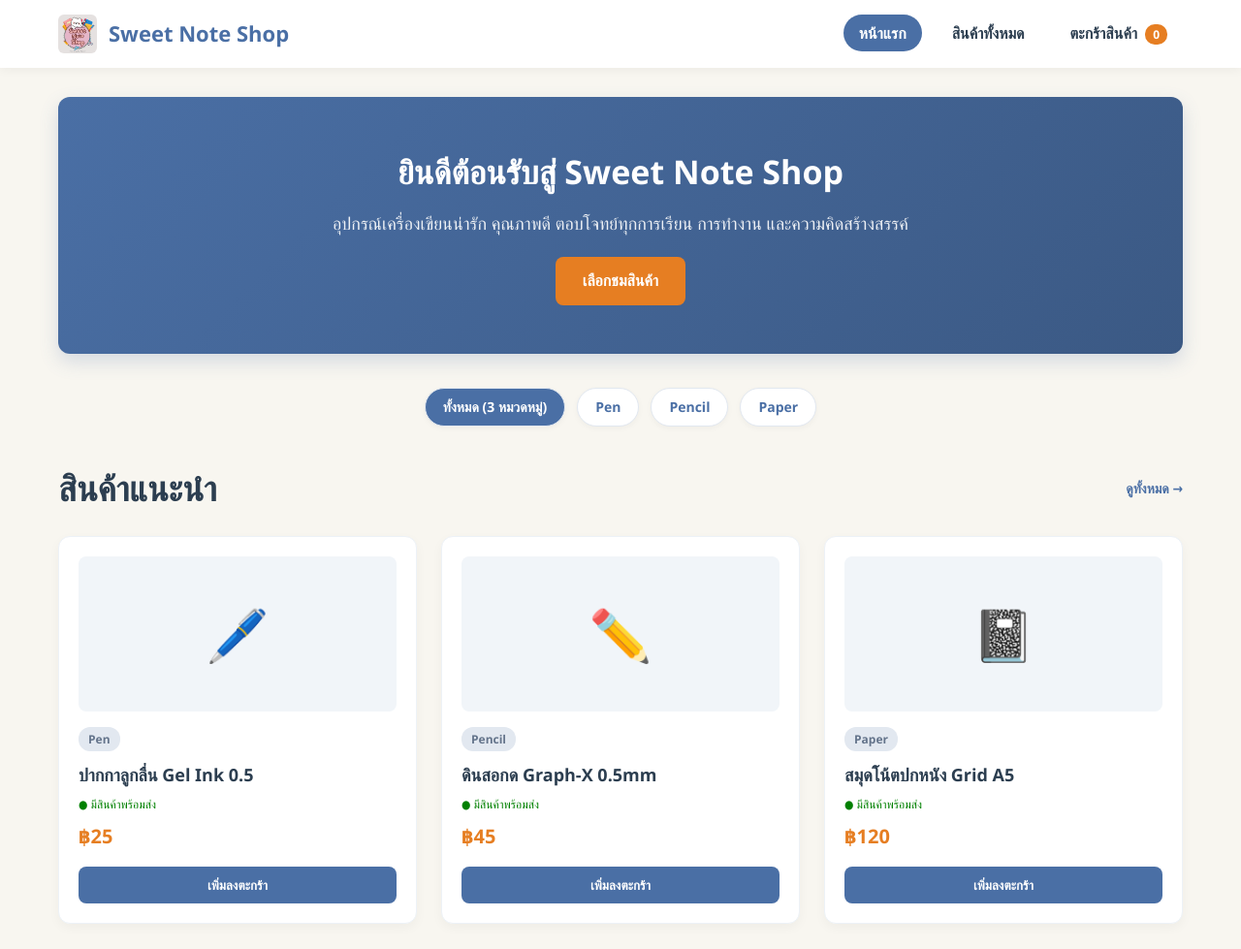
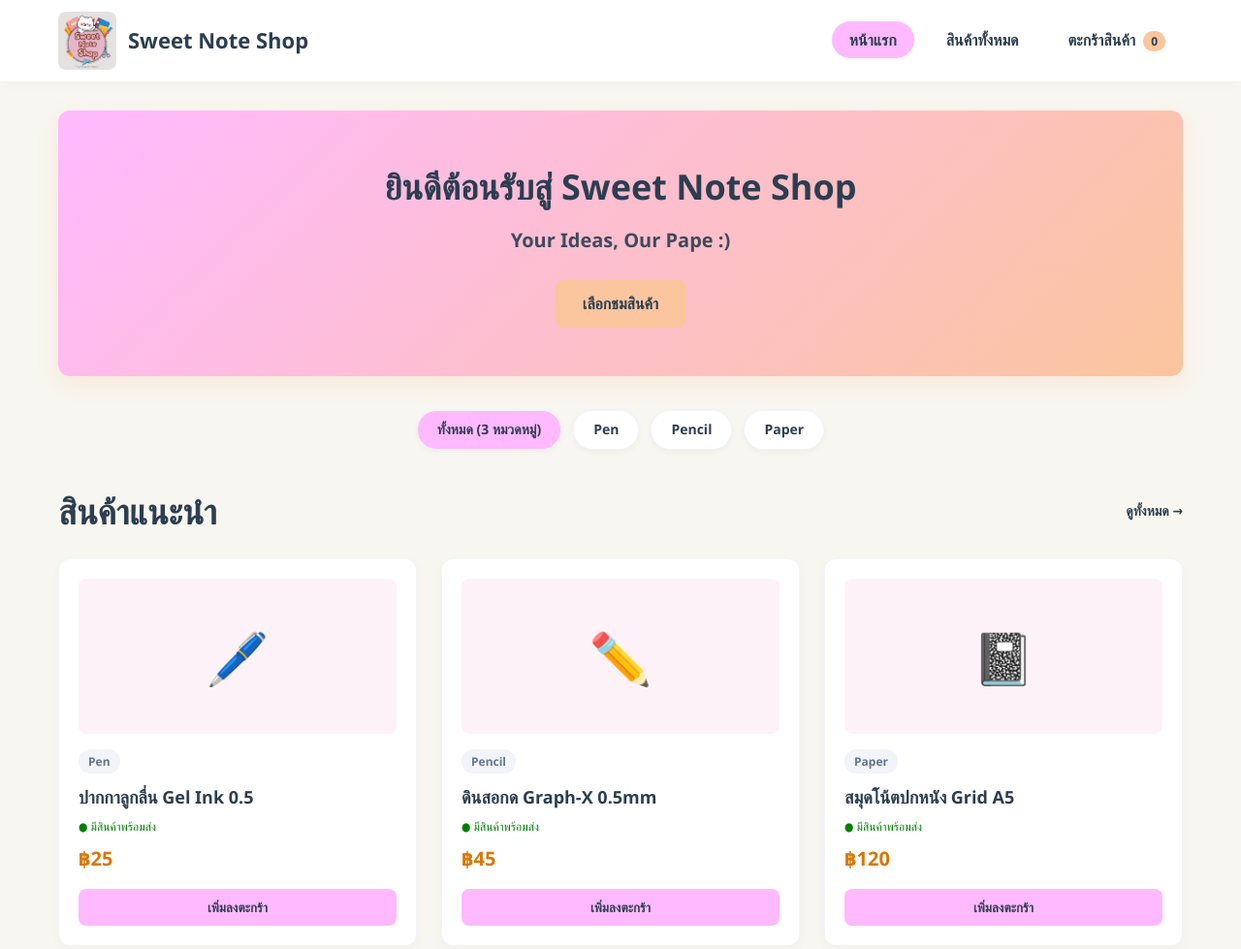
Before and after one commit to chatwimolfloyd-ai/stationery-discrete-app, a plain HTML site: page index.html in a window 1280 px wide. Shown: the whole page at 97% size. Drawn offline with Linux system fonts and the light colour scheme.

Commit message:
Add files via upload

```diff
--- a/index.html
+++ b/index.html
@@ -9,10 +9,9 @@
         :root {
             --bg-color: #f8f6f0;       /* สีครีมพาสเทล */
             --card-bg: #ffffff;        /* สีขาว */
-            --primary: #4a6fa5;        /* สีน้ำเงินกรมท่าพาสเทล */
-            --primary-dark: #3b5984;   /* สีน้ำเงินเข้ม */
-            --accent: #e67e22;         /* สีส้มพาสเทล */
-            --text-color: #2c3e50;     /* สีเทาเข้ม */
+            --primary-pink: #FFB9FF;   /* ชมพูพาสเทล */
+            --primary-orange: #FBC59D; /* เหลือง/ส้มพาสเทล */
+            --text-dark: #2c3e50;      /* สีเทาเข้มสำหรับตัวหนังสือ */
             --text-muted: #64748b;     /* สีเทาอ่อน */
             --border-radius: 12px;
         }
@@ -26,15 +25,15 @@
 
         body {
             background-color: var(--bg-color);
-            color: var(--text-color);
+            color: var(--text-dark);
             line-height: 1.6;
             padding-bottom: 50px;
         }
 
-        /* Header Navigation */
+        /* Header Navigation Header */
         header {
             background-color: var(--card-bg);
-            box-shadow: 0 2px 10px rgba(0, 0, 0, 0.05);
+            box-shadow: 0 2px 10px rgba(0, 0, 0, 0.04);
             position: sticky;
             top: 0;
             z-index: 1000;
@@ -43,7 +42,7 @@
         .header-container {
             max-width: 1200px;
             margin: 0 auto;
-            padding: 15px 20px;
+            padding: 12px 20px;
             display: flex;
             justify-content: space-between;
             align-items: center;
@@ -55,13 +54,13 @@
             gap: 12px;
             font-size: 22px;
             font-weight: bold;
-            color: var(--primary);
+            color: var(--text-dark);
             text-decoration: none;
         }
 
         .logo img {
             object-fit: contain;
-            border-radius: 6px;
+            border-radius: 8px;
         }
 
         nav ul {
@@ -72,23 +71,24 @@
 
         nav a {
             text-decoration: none;
-            color: var(--text-color);
+            color: var(--text-dark);
             font-weight: 600;
-            padding: 8px 16px;
+            padding: 8px 18px;
             border-radius: 20px;
             transition: all 0.3s;
             cursor: pointer;
         }
 
         nav a.active, nav a:hover {
-            background-color: var(--primary);
-            color: white;
+            background-color: var(--primary-pink);
+            color: var(--text-dark);
         }
 
         .cart-badge {
-            background: var(--accent);
-            color: white;
+            background: var(--primary-orange);
+            color: var(--text-dark);
             font-size: 12px;
+            font-weight: bold;
             padding: 2px 8px;
             border-radius: 10px;
             margin-left: 4px;
@@ -103,25 +103,26 @@
 
         /* Hero Banner */
         .hero-banner {
-            background: linear-gradient(135deg, var(--primary), var(--primary-dark));
-            color: white;
+            background: linear-gradient(135deg, #FFB9FF 0%, #FBC59D 100%);
+            color: var(--text-dark);
             padding: 50px 30px;
             border-radius: var(--border-radius);
             margin-bottom: 35px;
             text-align: center;
-            box-shadow: 0 8px 20px rgba(74, 111, 165, 0.2);
+            box-shadow: 0 8px 20px rgba(251, 197, 157, 0.25);
         }
 
         .hero-banner h1 {
-            font-size: 34px;
-            margin-bottom: 12px;
+            font-size: 36px;
+            margin-bottom: 10px;
+            font-weight: 800;
         }
 
         .hero-banner p {
-            font-size: 18px;
+            font-size: 20px;
             opacity: 0.9;
-            max-width: 600px;
-            margin: 0 auto 20px auto;
+            font-weight: 600;
+            margin: 0 auto 25px auto;
         }
 
         /* Category Bar */
@@ -135,20 +136,20 @@
 
         .category-chip {
             background: white;
-            padding: 8px 18px;
+            padding: 8px 20px;
             border-radius: 20px;
             font-size: 14px;
             font-weight: 600;
-            color: var(--primary);
+            color: var(--text-dark);
             box-shadow: 0 2px 6px rgba(0,0,0,0.04);
-            border: 1px solid #e2e8f0;
+            border: 1px solid #f1f5f9;
         }
 
-        /* Product Cards Grid */
+        /* Section Title & Grid */
         .section-title {
             font-size: 24px;
             margin-bottom: 20px;
-            color: var(--text-color);
+            color: var(--text-dark);
             display: flex;
             justify-content: space-between;
             align-items: center;
@@ -164,22 +165,22 @@
             background: var(--card-bg);
             border-radius: var(--border-radius);
             padding: 20px;
-            box-shadow: 0 4px 12px rgba(0,0,0,0.04);
+            box-shadow: 0 4px 12px rgba(0,0,0,0.03);
             transition: transform 0.2s, box-shadow 0.2s;
             display: flex;
             flex-direction: column;
             justify-content: space-between;
-            border: 1px solid #edf2f7;
+            border: 1px solid #f1f5f9;
         }
 
         .card:hover {
             transform: translateY(-4px);
-            box-shadow: 0 8px 20px rgba(0,0,0,0.08);
+            box-shadow: 0 8px 20px rgba(0,0,0,0.06);
         }
 
         .card-img {
             height: 160px;
-            background: #f1f5f9;
+            background: #fdf2f8;
             border-radius: 8px;
             display: flex;
             align-items: center;
@@ -196,7 +197,7 @@
 
         .card-badge {
             display: inline-block;
-            background: #e2e8f0;
+            background: #f1f5f9;
             color: var(--text-muted);
             padding: 3px 10px;
             border-radius: 12px;
@@ -209,37 +210,36 @@
         .price {
             font-size: 20px;
             font-weight: bold;
-            color: var(--accent);
+            color: #d97706;
             margin-bottom: 15px;
         }
 
         .btn {
-            background: var(--primary);
-            color: white;
+            background: var(--primary-pink);
+            color: var(--text-dark);
             border: none;
             padding: 10px 18px;
             border-radius: 8px;
             cursor: pointer;
             font-weight: bold;
             width: 100%;
-            transition: background 0.2s;
+            transition: all 0.2s;
             text-align: center;
             text-decoration: none;
         }
 
         .btn:hover {
-            background: var(--primary-dark);
+            background: #f49aff;
         }
 
         .btn-outline {
             background: transparent;
-            color: var(--primary);
-            border: 2px solid var(--primary);
+            color: var(--text-dark);
+            border: 2px solid var(--primary-pink);
         }
 
         .btn-outline:hover {
-            background: var(--primary);
-            color: white;
+            background: var(--primary-pink);
         }
 
         /* Responsive Layout */
@@ -249,7 +249,7 @@
                 gap: 15px;
             }
             .hero-banner h1 {
-                font-size: 26px;
+                font-size: 28px;
             }
         }
     </style>
@@ -260,7 +260,7 @@
     <header>
         <div class="header-container">
             <a href="index.html" class="logo">
-                <img src="logo.jpg" alt="Sweet Note Shop Logo" style="height: 40px; width: auto;">
+                <img src="logo.jpg" alt="Sweet Note Shop Logo" style="height: 60px; width: auto;">
                 <span>Sweet Note Shop</span>
             </a>
             <nav>
@@ -282,8 +282,8 @@
         <!-- Hero Banner -->
         <section class="hero-banner">
             <h1>ยินดีต้อนรับสู่ Sweet Note Shop</h1>
-            <p>อุปกรณ์เครื่องเขียนน่ารัก คุณภาพดี ตอบโจทย์ทุกการเรียน การทำงาน และความคิดสร้างสรรค์</p>
-            <a href="products.html" class="btn" style="display: inline-block; width: auto; padding: 12px 28px; background: var(--accent);">เลือกชมสินค้า</a>
+            <p>Your Ideas, Our Pape :)</p>
+            <a href="products.html" class="btn" style="display: inline-block; width: auto; padding: 12px 28px; background: var(--primary-orange);">เลือกชมสินค้า</a>
         </section>
 
         <!-- Category Bar -->
@@ -295,7 +295,7 @@
         <section>
             <div class="section-title">
                 <h2>สินค้าแนะนำ</h2>
-                <a href="products.html" style="font-size: 14px; color: var(--primary); text-decoration: none; font-weight: bold;">ดูทั้งหมด →</a>
+                <a href="products.html" style="font-size: 14px; color: var(--text-dark); text-decoration: none; font-weight: bold;">ดูทั้งหมด →</a>
             </div>
             <div class="grid-3" id="featured-products-container">
                 <!-- Dynamic Content -->
@@ -339,7 +339,7 @@
 
             // นำผลลัพธ์จากทฤษฎีเซตมาแสดงผลบน UI
             const container = document.getElementById('category-chips-container');
-            container.innerHTML = `<span class="category-chip" style="background: var(--primary); color: white;">ทั้งหมด (${totalCategories} หมวดหมู่)</span>`;
+            container.innerHTML = `<span class="category-chip" style="background: var(--primary-pink);">ทั้งหมด (${totalCategories} หมวดหมู่)</span>`;
 
             categorySet.forEach(category => {
                 container.innerHTML += `<span class="category-chip">${category}</span>`;
```
